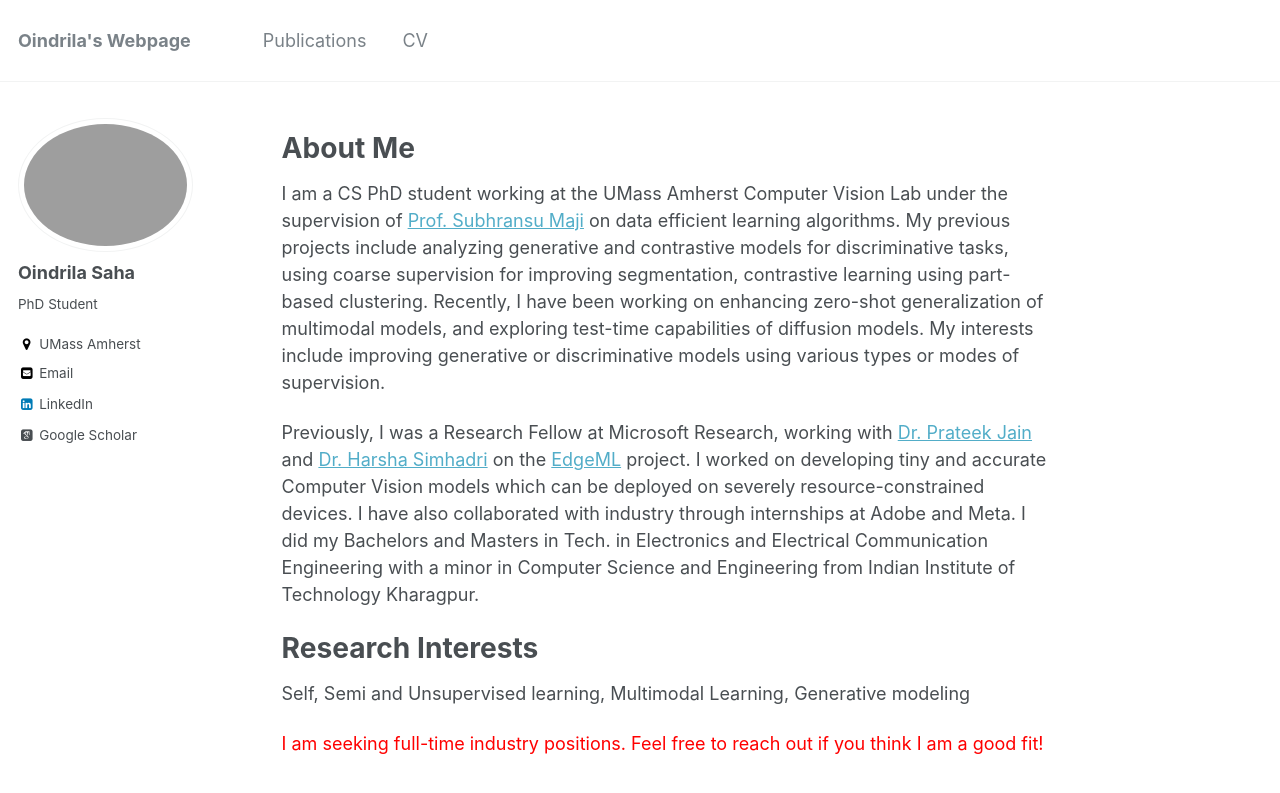
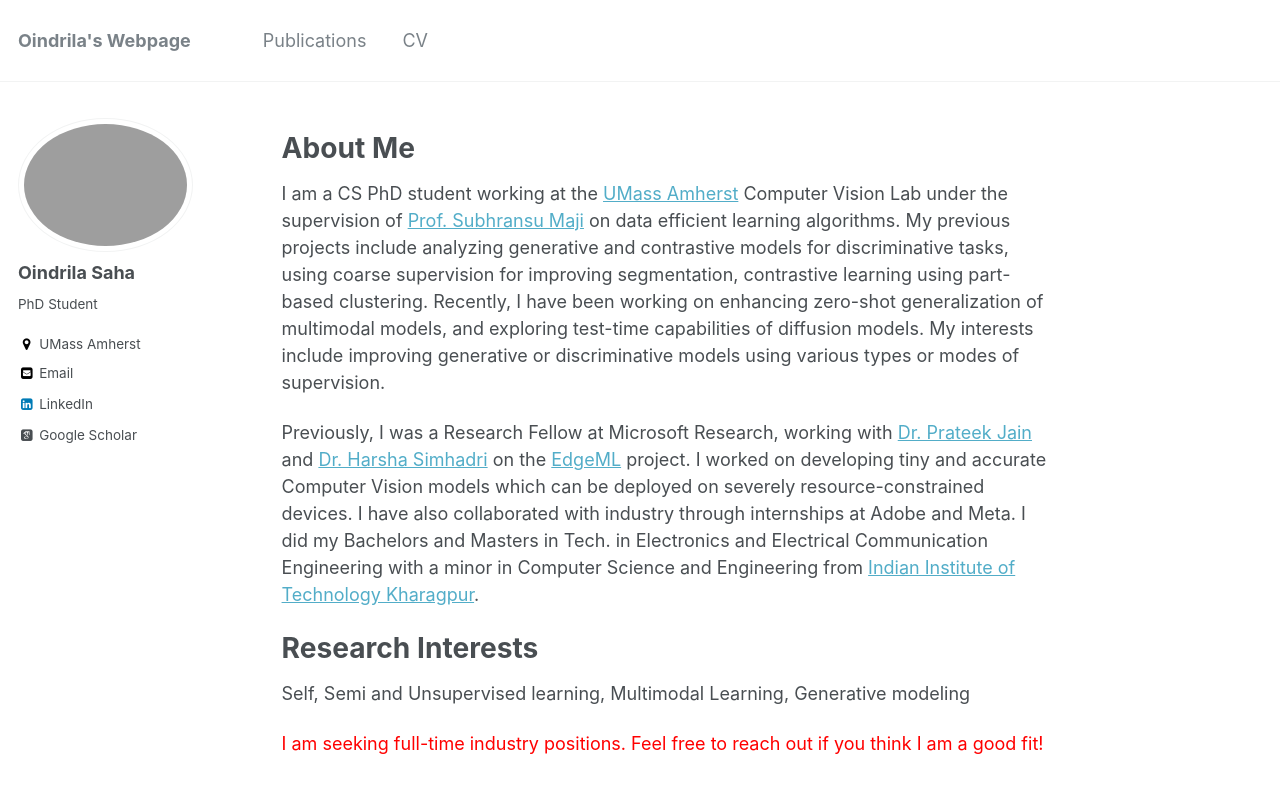
Before and after one commit to oindrilasaha/oindrilasaha.github.io, a Jekyll site: the page built from _pages/about.md, in a window 1280 px wide and 942 px high. Shown: the top 793 px of the window. Built offline with Jekyll 4.4.1, drawn with Linux system fonts in a browser that asks for light colours; some web fonts are replaced; part of the change alters nothing that is shown.

```diff
--- a/_pages/about.md
+++ b/_pages/about.md
@@ -10,9 +10,9 @@ redirect_from:
 
 About Me
 ==================
-I am a CS PhD student working at the UMass Amherst Computer Vision Lab under the supervision of [Prof. Subhransu Maji](https://people.cs.umass.edu/~smaji/) on data efficient learning algorithms. My previous projects include analyzing generative and contrastive models for discriminative tasks, using coarse supervision for improving segmentation, contrastive learning using part-based clustering. Recently, I have been working on enhancing zero-shot generalization of multimodal models, and exploring test-time capabilities of diffusion models. My interests include improving generative or discriminative models using various types or modes of supervision.
+I am a CS PhD student working at the [UMass Amherst](https://www.cics.umass.edu/) Computer Vision Lab under the supervision of [Prof. Subhransu Maji](https://people.cs.umass.edu/~smaji/) on data efficient learning algorithms. My previous projects include analyzing generative and contrastive models for discriminative tasks, using coarse supervision for improving segmentation, contrastive learning using part-based clustering. Recently, I have been working on enhancing zero-shot generalization of multimodal models, and exploring test-time capabilities of diffusion models. My interests include improving generative or discriminative models using various types or modes of supervision.
 
-Previously, I was a Research Fellow at Microsoft Research, working with [Dr. Prateek Jain](https://www.prateekjain.org/) and [Dr. Harsha Simhadri](http://harsha-simhadri.org/) on the [EdgeML](https://github.com/microsoft/EdgeML/) project. I worked on developing tiny and accurate Computer Vision models which can be deployed on severely resource-constrained devices. I have also collaborated with industry through internships at Adobe and Meta. I did my Bachelors and Masters in Tech. in Electronics and Electrical Communication Engineering with a minor in Computer Science and Engineering from Indian Institute of Technology Kharagpur.
+Previously, I was a Research Fellow at Microsoft Research, working with [Dr. Prateek Jain](https://www.prateekjain.org/) and [Dr. Harsha Simhadri](http://harsha-simhadri.org/) on the [EdgeML](https://github.com/microsoft/EdgeML/) project. I worked on developing tiny and accurate Computer Vision models which can be deployed on severely resource-constrained devices. I have also collaborated with industry through internships at Adobe and Meta. I did my Bachelors and Masters in Tech. in Electronics and Electrical Communication Engineering with a minor in Computer Science and Engineering from [Indian Institute of Technology Kharagpur](https://www.iitkgp.ac.in/).
 
 Research Interests
 ==================
```
